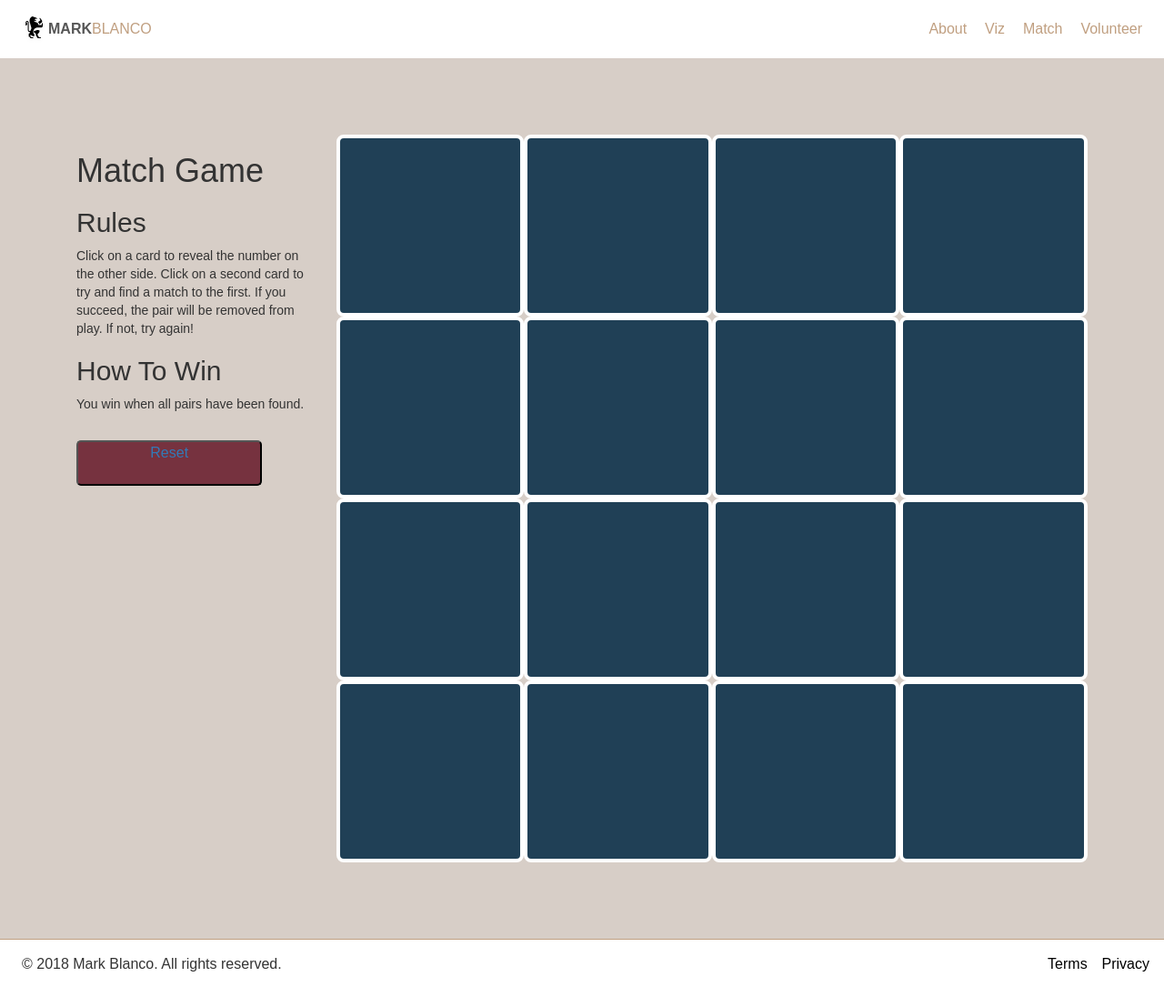
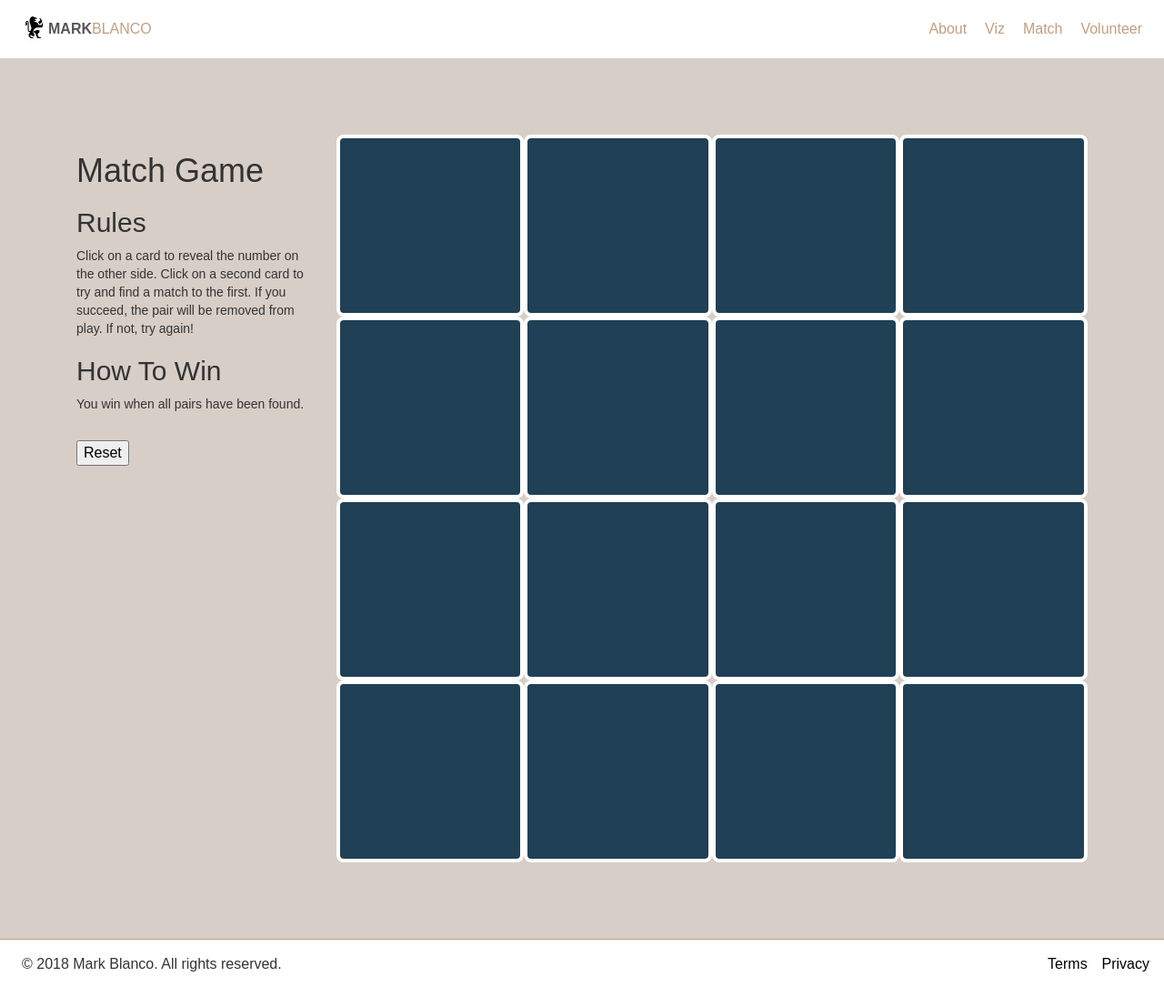
Before and after one commit to boombranco/boombranco.github.io, a Jekyll site: the page built from Match/index.html, in a window 1280 px wide and 1132 px high. Shown: the top 1107 px of the window at 91% size. Built offline with Jekyll 4.4.1, drawn with Linux system fonts in a browser that asks for light colours; nearby versions of some CDN libraries; some web fonts are replaced.

Commit message:
updating match game 5

```diff
--- a/resources/css/match.css
+++ b/resources/css/match.css
@@ -129,20 +129,8 @@ h1, h2 {
   color: #565656;
 }
 
-button {
-  display: flex;
-  justify-content: center;
-  align-items: flex-start;
-  border-radius: 5px;
-  width: 80%;
-  height: 50px;
-  background-color: #76323F;
-  color: #FFF;
-  transition-property: background-color;
-  transition-duration: 250ms;
-}
-button:hover {
-  background-color: #565656;
+button a {
+  color: #000 !important;
 }
 
 .containerx {
--- a/resources/css/style.css
+++ b/resources/css/style.css
@@ -182,7 +182,6 @@ button {
   color: #FFF !important;
   transition-property: background-color !important;
   transition-duration: 250ms !important;
-  color: #000 !important;
 }
 button:hover {
   background-color: #565656 !important;
```
